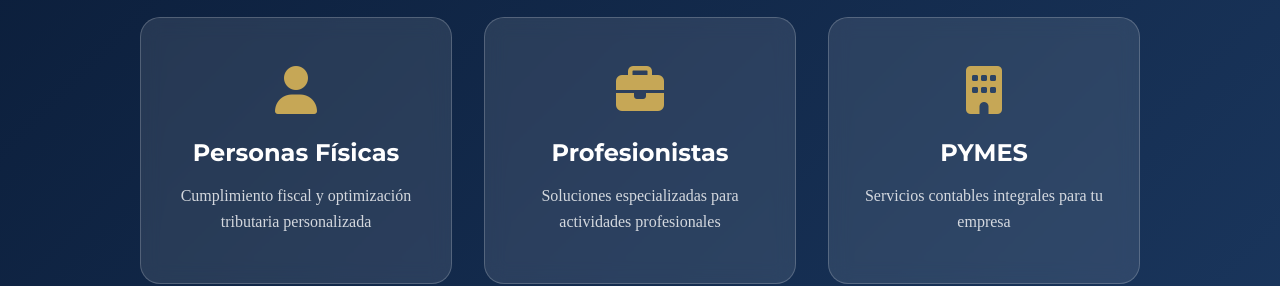
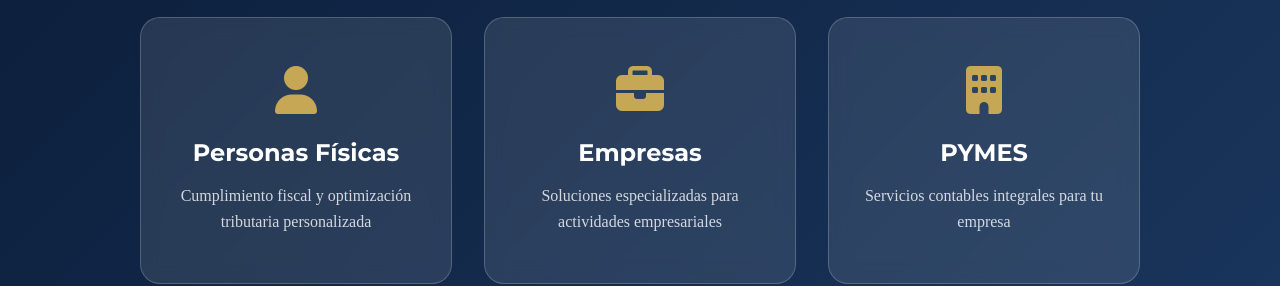
Before and after one commit to varac-dev/despachocontablefiscalsl, a React (Vite) app: page / in a window 1280 px wide. Shown: the part 3100-3386 px from the top of the page. Built offline with nearby package versions, Linux system fonts and the light colour scheme; no server answers.

Commit message:
nosotros

```diff
--- a/src/components/About.jsx
+++ b/src/components/About.jsx
@@ -170,8 +170,8 @@ const About = () => {
               </div>
               <div className="client-type">
                 <i className="fas fa-briefcase"></i>
-                <h4>Profesionistas</h4>
-                <p>Soluciones especializadas para actividades profesionales</p>
+                <h4>Empresas</h4>
+                <p>Soluciones especializadas para actividades empresariales</p>
               </div>
               <div className="client-type">
                 <i className="fas fa-building"></i>
```
